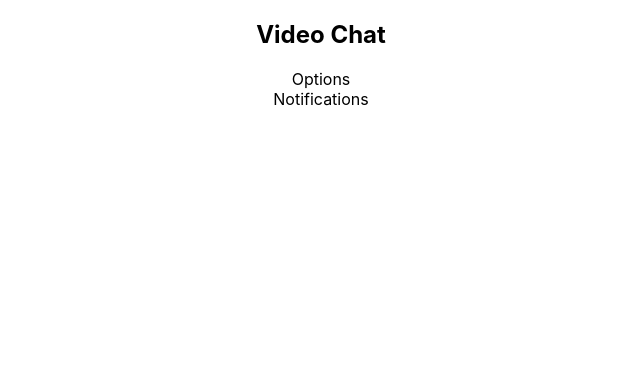
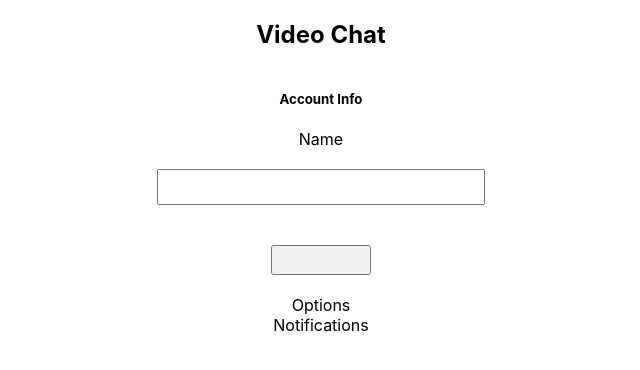
Before and after one commit to alenafatianova/videochat-app, a React (Create React App) app in the folder client/: page / in a window 1280 px wide. Shown: the top 370 px of the page, without its empty margins (319-959 px from the left). Built offline with nearby package versions, Linux system fonts and the light colour scheme; no server answers.

Commit message:
add form for video caht

```diff
--- a/client/package.json
+++ b/client/package.json
@@ -9,7 +9,9 @@
     "react": "^17.0.2",
     "react-dom": "^17.0.2",
     "react-scripts": "4.0.3",
-    "web-vitals": "^1.0.1"
+    "web-vitals": "^1.0.1",
+    "socket.io-client": "^4.0.1",
+    "socket.io": "^4.0.1"
   },
   "scripts": {
     "start": "react-scripts start",
--- /dev/null
+++ b/client/src/components/Options.css
@@ -0,0 +1,16 @@
+.main_btn {
+    width: 100px;
+    height: 30px;
+    margin: 20px;
+}
+.input_form {
+    width: 25%;
+    min-height: 30px;
+    margin: 20px;
+}
+.form_class {
+    display: flex;
+    flex-direction: column;
+    align-items: center;
+
+}
--- a/client/src/components/Options.jsx
+++ b/client/src/components/Options.jsx
@@ -1,8 +1,29 @@
-import React from 'react'
+import React, {useContext, useState} from 'react'
+import { CopyToClipboard } from 'react-copy-to-clipboard'
+import {SocketContext} from '../SocketContext'
+import './Options.css'
+
 
 export const Options = ({children}) => {
+
+    const context = useContext(SocketContext)
+
+    const {me, isCallAccepted, isCallEnded, name, setName, leaveCall, callToUser} = useContext(SocketContext)
+    const [idToCall, setIdToCall] = useState('')
+
+
     return (
-        <div>
+        <div className='container'>
+            <div>
+                <form noValidate autoComplete='off' className='form_class'>
+                    <h5>Account Info</h5>
+                    <label>Name</label>
+                        <input className='input_form' value={name} onChange={(e) => {setName(e.currentTarget.value)}} />
+                        <CopyToClipboard>
+                            <button className='main_btn'></button>
+                        </CopyToClipboard>
+                </form>
+            </div>
             Options
             {children}
         </div>
--- a/package.json
+++ b/package.json
@@ -19,14 +19,10 @@
   },
   "homepage": "https://github.com/alenafatianova/video-chat-app#readme",
   "dependencies": {
-    "@material-ui/core": "^4.11.4",
-    "@material-ui/icons": "^4.11.2",
     "cors": "^2.8.5",
     "express": "^4.17.1",
     "nodemon": "^2.0.7",
     "react-copy-to-clipboard": "^5.0.3",
-    "simple-peer": "^9.11.0",
-    "socket.io": "^4.0.1",
-    "socket.io-client": "^4.0.1"
+    "simple-peer": "^9.11.0"
   }
 }
```
Also changed, not shown: 1 other file (tests, documents, lock files or other folders).
